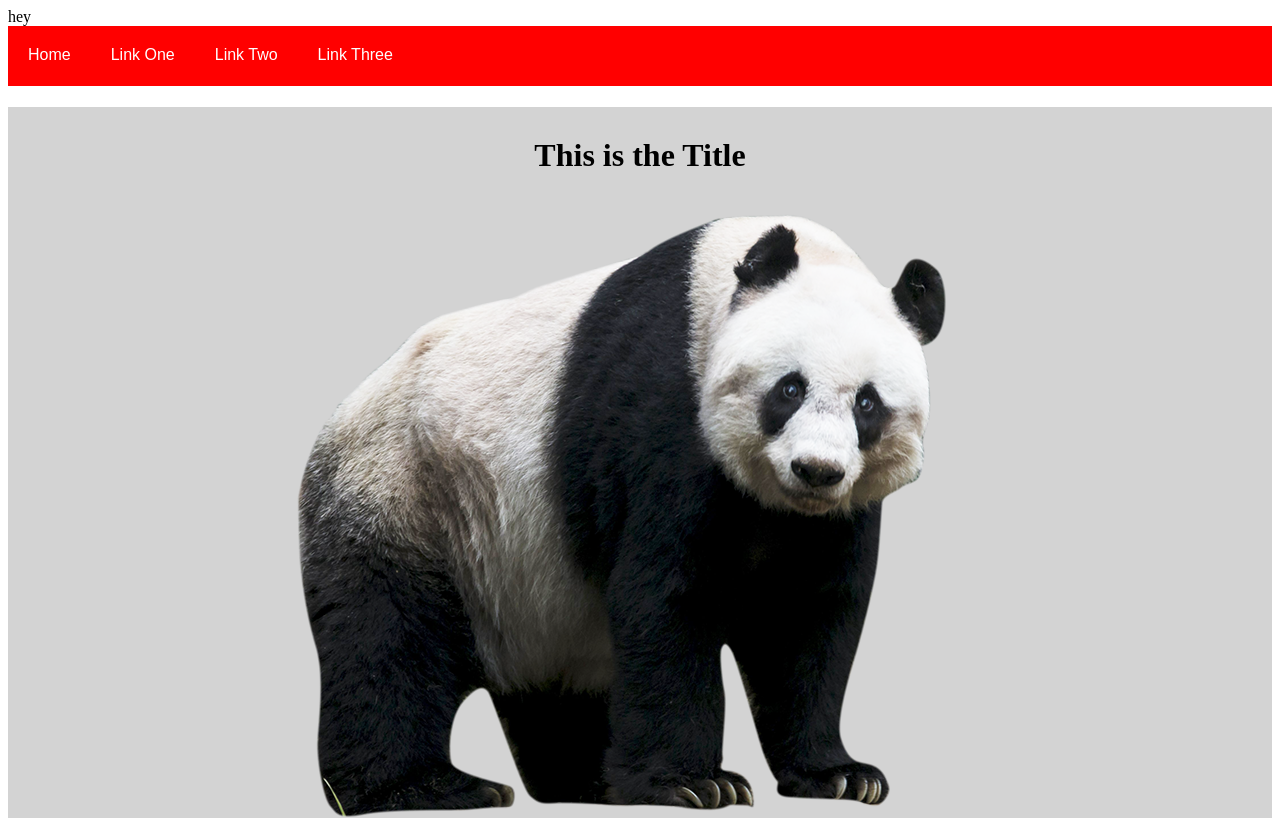
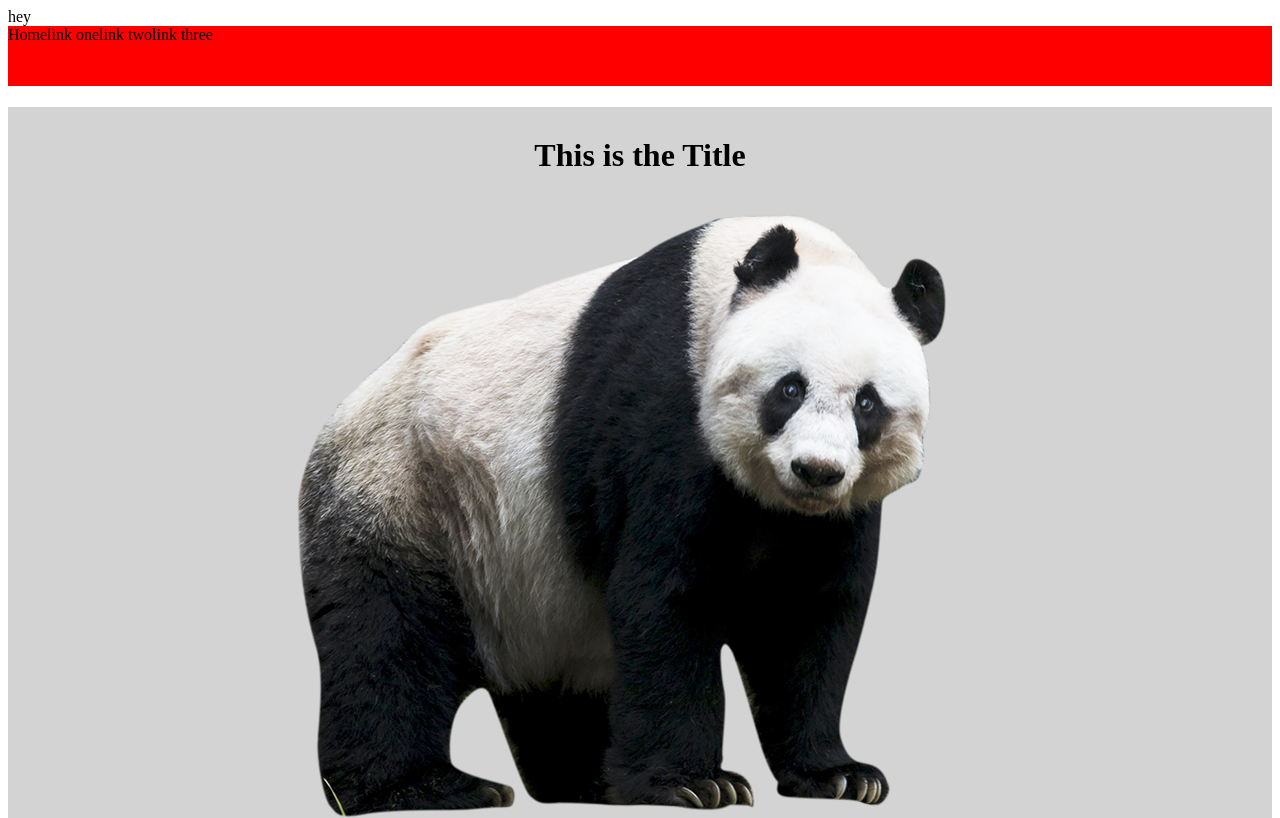
Before and after one commit to shogunpurple/theme-it, a website built with Parcel: page DEV_ONLY/index.html in a window 1280 px wide. Shown: the top 818 px of the page. Built offline with nearby package versions, Linux system fonts and the light colour scheme.

Commit message:
javascript file created to manipulate the DOM

```diff
--- /dev/null
+++ b/DEV_ONLY/dev.js
@@ -0,0 +1,18 @@
+
+    const ul = document.createElement('ul');
+
+    const navItems = ['Home','link one','link two','link three'];
+
+    document.querySelector('.navbar').appendChild(ul);
+    navItems.forEach(renderNavItems);
+
+    var text;
+    function renderNavItems(element, index, arr) {
+        var li = document.createElement('li');
+
+        ul.appendChild(li);
+
+        text = document.createTextNode(element);
+
+        li.innerHTML=li.innerHTML + element;
+    }
--- a/DEV_ONLY/index.html
+++ b/DEV_ONLY/index.html
@@ -2,40 +2,35 @@
 
 <body>
     <script src="../src/theme-it.js"></script>
+    <script src="dev.js"></script>
     <link rel="stylesheet" type="text/css" href="index.css">
 
-    <div class="navbar">
-        <ul>
-            <li>
-                <a href="#home">Home</a>
-            </li>
-            <li>
-                <a href="#news">Link One</a>
-            </li>
-            <li>
-                <a href="#contact">Link Two</a>
-            </li>
-            <li>
-                <a href="#about">Link Three</a>
-            </li>
-        </ul>
-    </div>
+    <div class="navbar"></div>
     <div class="main-content-area">
         <h1>This is the Title </h1>
-        <img src="panda_PNG8.png"/>
-        <p>Lorem ipsum dolor sit amet, consectetur adipiscing elit. Praesent mollis eget lorem in fermentum. Fusce nec arcu vitae massa rutrum consectetur nec sed elit. Suspendisse potenti. Praesent dictum at leo at hendrerit. Aliquam scelerisque orci faucibus, pretium lorem vitae, laoreet urna. Ut libero lorem, volutpat ut lacinia quis, ornare at erat. Donec bibendum sapien sed lectus vulputate, at finibus sapien aliquet. Cras luctus at nibh quis porttitor. Aenean purus leo, placerat eu arcu quis, malesuada cursus nisi. Sed pharetra sapien tortor, non porttitor velit ultricies ut. Praesent et est finibus, commodo metus ut, congue orci. Aenean dapibus dui sit amet consequat tempor. Praesent eu aliquet lorem, interdum tincidunt justo. Mauris euismod efficitur nibh sit amet fringilla. Phasellus porttitor euismod gravida. Quisque mollis felis volutpat purus aliquet, a fringilla velit pharetra.</p>
+        <img src="panda_PNG8.png" />
+        <p>Lorem ipsum dolor sit amet, consectetur adipiscing elit. Praesent mollis eget lorem in fermentum. Fusce nec arcu
+            vitae massa rutrum consectetur nec sed elit. Suspendisse potenti. Praesent dictum at leo at hendrerit. Aliquam
+            scelerisque orci faucibus, pretium lorem vitae, laoreet urna. Ut libero lorem, volutpat ut lacinia quis, ornare
+            at erat. Donec bibendum sapien sed lectus vulputate, at finibus sapien aliquet. Cras luctus at nibh quis porttitor.
+            Aenean purus leo, placerat eu arcu quis, malesuada cursus nisi. Sed pharetra sapien tortor, non porttitor velit
+            ultricies ut. Praesent et est finibus, commodo metus ut, congue orci. Aenean dapibus dui sit amet consequat tempor.
+            Praesent eu aliquet lorem, interdum tincidunt justo. Mauris euismod efficitur nibh sit amet fringilla. Phasellus
+            porttitor euismod gravida. Quisque mollis felis volutpat purus aliquet, a fringilla velit pharetra.</p>
     </div>
     <div class="grid-area">
-    <h2>Grid Section</h2>
+        <h2>Grid Section</h2>
     </div>
     <div class="grid-section">
         <div class="grid-unit">
-            <img src="http://placehold.it/650x300/ff694d/f6f2eb"/>
-            <p>Nullam quis risus eget urna mollis ornare vel eu leo. Donec id elit non mi porta gravida at eget metus. Curabitur blandit tempus porttitor. </p>
+            <img src="http://placehold.it/650x300/ff694d/f6f2eb" />
+            <p>Nullam quis risus eget urna mollis ornare vel eu leo. Donec id elit non mi porta gravida at eget metus. Curabitur
+                blandit tempus porttitor. </p>
         </div>
         <div class="grid-unit">
-            <img src="http://placehold.it/650x300/ff694d/f6f2eb"/>
-            <p>Nullam quis risus eget urna mollis ornare vel eu leo. Donec id elit non mi porta gravida at eget metus. Curabitur blandit tempus porttitor. </p>
+            <img src="http://placehold.it/650x300/ff694d/f6f2eb" />
+            <p>Nullam quis risus eget urna mollis ornare vel eu leo. Donec id elit non mi porta gravida at eget metus. Curabitur
+                blandit tempus porttitor. </p>
         </div>
     </div>
 </body>
```
